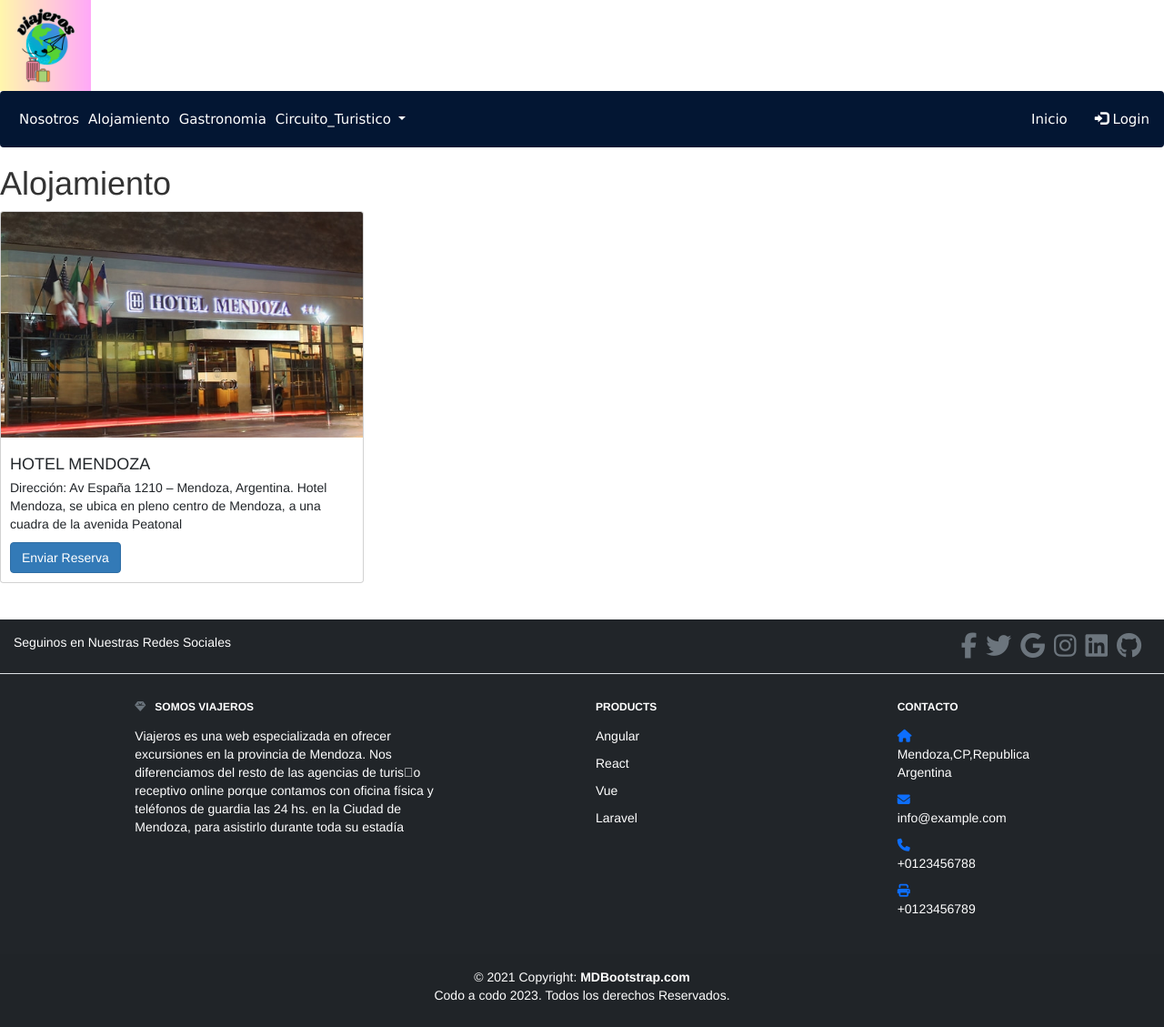
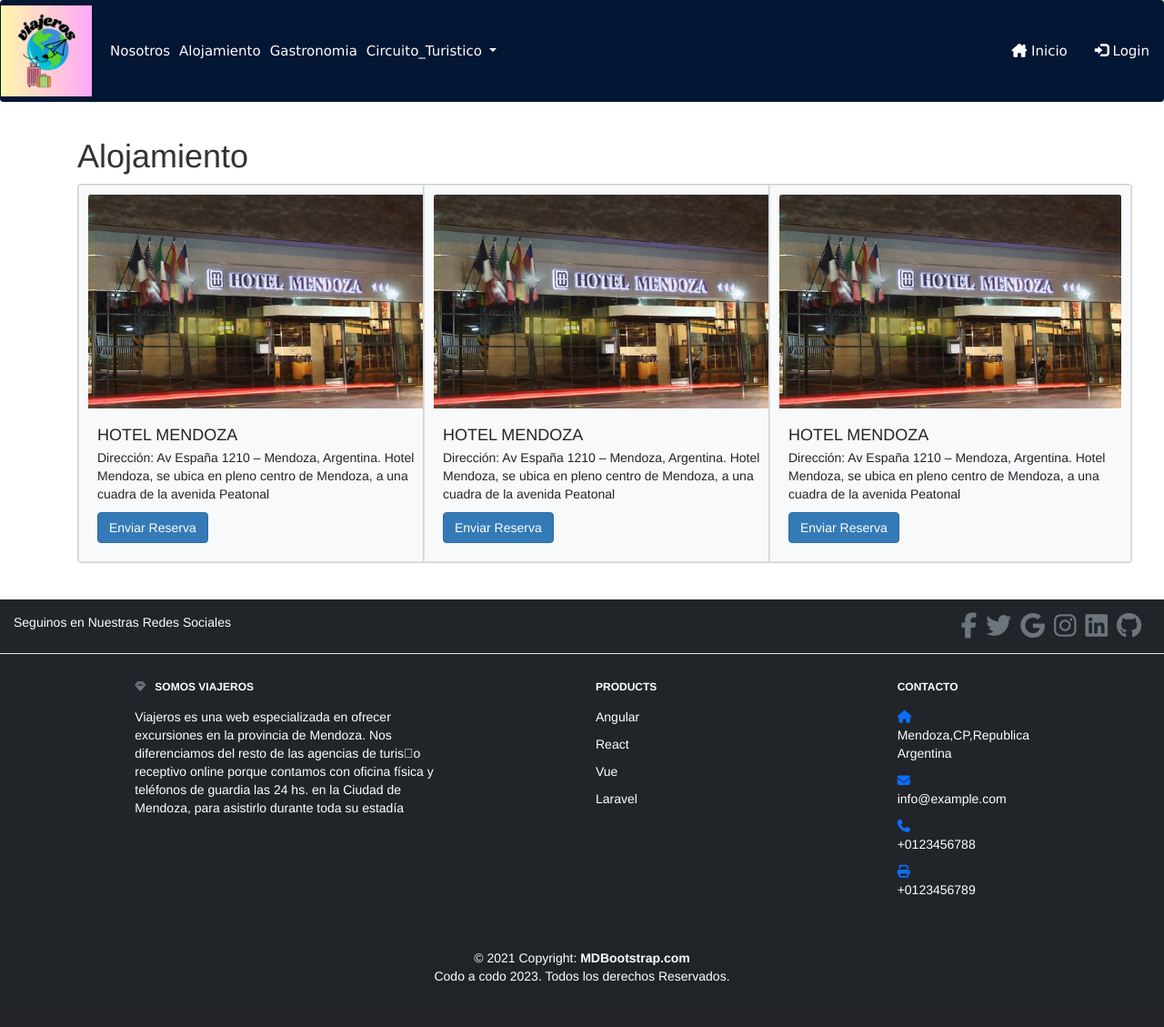
Before and after one commit to ariasandrea97/Django__Grupo_6, a Django app: page /Viajeros/alojamiento/ in a window 1280 px wide. Shown: the whole page at 91% size. After the commit the page ends 1079 px from the top, so only its background shows below. Run offline with Django 4.2, Linux system fonts and the light colour scheme; some libraries are stand-ins or nearby versions.

Commit message:
update alojamiento.html circuito_turistico.html base.html

```diff
--- a/Django__Grupo_6/Django/codo_codo_2023/Viajeros/forms.py
+++ b/Django__Grupo_6/Django/codo_codo_2023/Viajeros/forms.py
@@ -41,24 +41,7 @@ TYPE_RESERVA = [
     ("Otros", "Otros"),
 ]
 
-class AltaPersonaForm(forms.Form):
-  #  nombre = forms.CharField(label="Nombre ",widget=forms.TextInput(attrs={'class': 'nombre_alumno rojo'}), required=True)
-    nombre = forms.CharField(label="Nombre ",widget=forms.TextInput(), required=True)
-    apellido = forms.CharField(label="Apellido ", required=True)
-    mail = forms.EmailField(label="Mail", required=True)
-    password1 = forms.CharField(label='Contraseña', widget=forms.PasswordInput)
-    password2 = forms.CharField(label='Confirma Contraseña', widget=forms.PasswordInput)
-    # contraseña = forms.CharField(label="Password", required=True)
-    #contraseña2 = forms.PasswordInput(label="Confirme Password")
-    #validar contraseña
-    def clean_mail(self):
-    # Validación del campo Mail
 
-        data = self.cleaned_data["mail"]
-        # if True:
-        #     raise ValidationError("El mail utilizado ya existe")
-
-        return data
 
 class EnviarConsultaForm(forms.Form):
         nombre = forms.CharField(label="Nombre ",widget=forms.TextInput(), required=True)
@@ -115,19 +98,3 @@ class EnviarConsultaForm(forms.Form):
             # Always return a value to use as the new cleaned data, even if
             # this method didn't change it.
             return data
-
-
-
-class InicioSesionForm(forms.Form):
-    mail = forms.EmailField(label="Mail", required=True)
-    # contraseña = forms.CharField(label="Password", required=True)
-    contraseña = forms.CharField(label='Contraseña', widget=forms.PasswordInput)
-
-    def clean_mail(self):
-    # Validación del campo Mail
-
-        data = self.cleaned_data["mail"]
-        # if True:
-        #     raise ValidationError("El mail utilizado ya existe")
-
-        return data
--- a/Django__Grupo_6/Django/codo_codo_2023/Viajeros/static/Viajeros/css/base.css
+++ b/Django__Grupo_6/Django/codo_codo_2023/Viajeros/static/Viajeros/css/base.css
@@ -2,18 +2,38 @@
     background-color: lightgray;
 } */
 
-.header {
-   /* background: url(../img/bg-header.jpeg) no-repeat center; */
-    background-size: cover;
-    min-height: 100vh;
-  }
 /*
-.carousel > .item > img{
-    width:640px;
-    height:360px;
+html {
+  font-size: 62.5%;
+  box-sizing: border-box;
+  scroll-snap-type: y mandatory;
+}
+* {
+  box-sizing: border-box;
+  margin: 0;
+  padding: 0;
 }
 
-.carousel {
-    width:640px;
-    height:360px;
-  } */
+body {
+  font-size: 16px;
+  font-family: 'Krub', sans-serif;
+  background: #dbd3d3;
+  margin: auto;
+}
+
+img{
+    float:left;
+    max-width: 100%;
+  }
+header{
+    height:155px;
+    background-color:#74abdf;
+    padding:45px 0 0 30px;
+
+
+  }
+header h2 {
+    font-size:60px;
+    color: #210561;
+    font-family:Georgia, 'Times New Roman', Times, serif;
+} */
--- a/Django__Grupo_6/Django/codo_codo_2023/Viajeros/templates/Viajeros/base/barranavegacion.html
+++ b/Django__Grupo_6/Django/codo_codo_2023/Viajeros/templates/Viajeros/base/barranavegacion.html
@@ -30,6 +30,7 @@
           <!-- <a class="navbar-brand" href="#">
             <img src="{% static 'Viajeros/img/viajeros.png' %}" alt="logo" width="35" heigth="35" >
           </a> -->
+          <img src="{% static 'Viajeros/img/viajeros.png' %}" alt="logo" width="100" >
          <!-- Boton Menu-->
           <button class="navbar-toggler" type="button" data-bs-toggle="collapse" data-bs-target="#navbarSupportedContent" aria-controls="navbarSupportedContent" aria-expanded="false" aria-label="Toggle navigation">
             <span class="navbar-toggler-icon"></span>
@@ -48,8 +49,7 @@
               </li>
               <li class="nav-item dropdown">
                 <a class="nav-link dropdown-toggle" href="{% url 'circuito_turistico' %}" role="button" data-bs-toggle="dropdown" aria-expanded="false">
-                  Circuito_Turistico
-                </a>
+                  Circuito_Turistico </a>
                 <ul class="dropdown-menu">
                     <li><a class="dropdown-item" href="{% url 'circuito_turistico' %}">San Rafael</a></li>
                     <li><a class="dropdown-item" href="{% url 'ruta_del_vino' %}">Ruta del Vino</a></li>
@@ -62,10 +62,17 @@
             </ul>
 
             <ul class="nav navbar-nav navbar-right">
-              <li><a href="{% url 'index' %}"> Inicio</a></li>
+              <li ><a href="{% url 'index' %}"> <i class="fa-solid fa-house-chimney"></i> Inicio</a></li>
 
               {% if user.is_authenticated %}
-                <li><a href="/user"> <span class="glyphicon glyphicon-user"></span> {{user.username}}</a></li>
+                <li class="nav-item dropdown">
+                  <a class="nav-link dropdown-toggle" href="/user" role="button" data-bs-toggle="dropdown" aria-expanded="false">
+                    <span class="glyphicon glyphicon-user"></span> {{user.username}}</a>
+                  <ul class="dropdown-menu">
+                    <li><a class="dropdown-item" href="#">Mi cuenta</a></li>
+                    <li><a class="dropdown-item" href="#">Consultar reservas</a></li>
+                  </ul>
+                </li>
                 <li><a href="{% url 'logout' %}"><span class="glyphicon glyphicon-log-in"></span> Salir</a></li>
               {% else %}
                 <li><a href="{% url 'login' %}"><span class="glyphicon glyphicon-log-in"></span> Login</a></li>
--- a/Django__Grupo_6/Django/codo_codo_2023/Viajeros/templates/Viajeros/base/base.html
+++ b/Django__Grupo_6/Django/codo_codo_2023/Viajeros/templates/Viajeros/base/base.html
@@ -20,32 +20,14 @@
       <script src="https://kit.fontawesome.com/56fa4f962e.js" crossorigin="anonymous"></script>
 
 
-    <!-- Para barra navegacion: -->
-        <!-- <link rel="stylesheet" href="https://maxcdn.bootstrapcdn.com/bootstrap/3.4.1/css/bootstrap.min.css">
-       <style>
-        /* Este es para los elementos en general */
-        .navbar-light .navbar-nav .nav-link {
-        color: orange;
-        }
-        /*  Este es para el elemento activo lo puedes omitir si asi deseas */
-        .navbar-light .navbar-nav .active>.nav-link  {
-        color: red;
-        }
-        </style>
-
-        <script src="https://ajax.googleapis.com/ajax/libs/jquery/3.6.4/jquery.min.js"></script>
-        <script src="https://maxcdn.bootstrapcdn.com/bootstrap/3.4.1/js/bootstrap.min.js"></script>
-      -->
 </head>
 
 
 <body>
     <header>
         {% block encabezado %}
-
         {% endblock %}
 
-        <img src="{% static 'Viajeros/img/viajeros.png' %}" alt="logo" width="100" >
         {% include 'Viajeros/base/barranavegacion.html' %}
 
         <!-- Mensajes  -->
@@ -64,10 +46,9 @@
 
     <main>
 
-        <!-- <div class="container"  >
-            <br> -->
+    <div class="container"  >
             {% block contenido %} {% endblock %}
-        <!-- </div> -->
+    </div>
     </main>
 
     <script src="https://cdn.jsdelivr.net/npm/@popperjs/core@2.11.7/dist/umd/popper.min.js" integrity="sha384-zYPOMqeu1DAVkHiLqWBUTcbYfZ8osu1Nd6Z89ify25QV9guujx43ITvfi12/QExE" crossorigin="anonymous"></script>
--- a/Django__Grupo_6/Django/codo_codo_2023/Viajeros/templates/Viajeros/paginas/alojamiento.html
+++ b/Django__Grupo_6/Django/codo_codo_2023/Viajeros/templates/Viajeros/paginas/alojamiento.html
@@ -14,7 +14,11 @@
 <!-- <p>Bienvenid@ <b>  {{first_name}} {{last_name}}</b></p> -->
 
 
+<div class="row">
+
+      <div class="col-md-4">
           <div class="card" style="width:400px">
+            <div class="p-3 border bg-light">
                 <img class="card-img-top" src="{% static 'Viajeros/img/hotel_mendoza.jpg' %}" alt="Card image">
                 <div class="card-body">
                   <h4 class="card-title">HOTEL MENDOZA</h4>
@@ -22,6 +26,38 @@
                   <a href="{% url 'enviar_consulta' %}" class="btn btn-primary">Enviar Reserva</a>
                 </div>
             </div>
+          </div>
+      </div>
+      <div class="col-md-4">
+        <div class="card" style="width:400px">
+          <div class="p-3 border bg-light">
+              <img class="card-img-top" src="{% static 'Viajeros/img/hotel_mendoza.jpg' %}" alt="Card image">
+              <div class="card-body">
+                <h4 class="card-title">HOTEL MENDOZA</h4>
+                <p class="card-text">Dirección: Av España 1210 – Mendoza, Argentina. Hotel Mendoza, se ubica en pleno centro de Mendoza, a una cuadra de la avenida Peatonal</p>
+                <a href="{% url 'enviar_consulta' %}" class="btn btn-primary">Enviar Reserva</a>
+              </div>
+          </div>
+        </div>
+    </div>
+
+    <div class="col-md-4">
+      <div class="card" style="width:400px">
+        <div class="p-3 border bg-light">
+            <img class="card-img-top" src="{% static 'Viajeros/img/hotel_mendoza.jpg' %}" alt="Card image">
+            <div class="card-body">
+              <h4 class="card-title">HOTEL MENDOZA</h4>
+              <p class="card-text">Dirección: Av España 1210 – Mendoza, Argentina. Hotel Mendoza, se ubica en pleno centro de Mendoza, a una cuadra de la avenida Peatonal</p>
+              <a href="{% url 'enviar_consulta' %}" class="btn btn-primary">Enviar Reserva</a>
+            </div>
+        </div>
+      </div>
+    </div>
+
+
+
+</div>
+
 
 
 {% endblock %}
```
Also changed, not shown: Django__Grupo_6/Django/codo_codo_2023/Viajeros/templates/Viajeros/paginas/circuito_turistico.html (+10 -0 lines), Django__Grupo_6/Django/codo_codo_2023/Viajeros/views.py (+3 -6 lines). Lines whose indentation alone changed are shown as unchanged.
